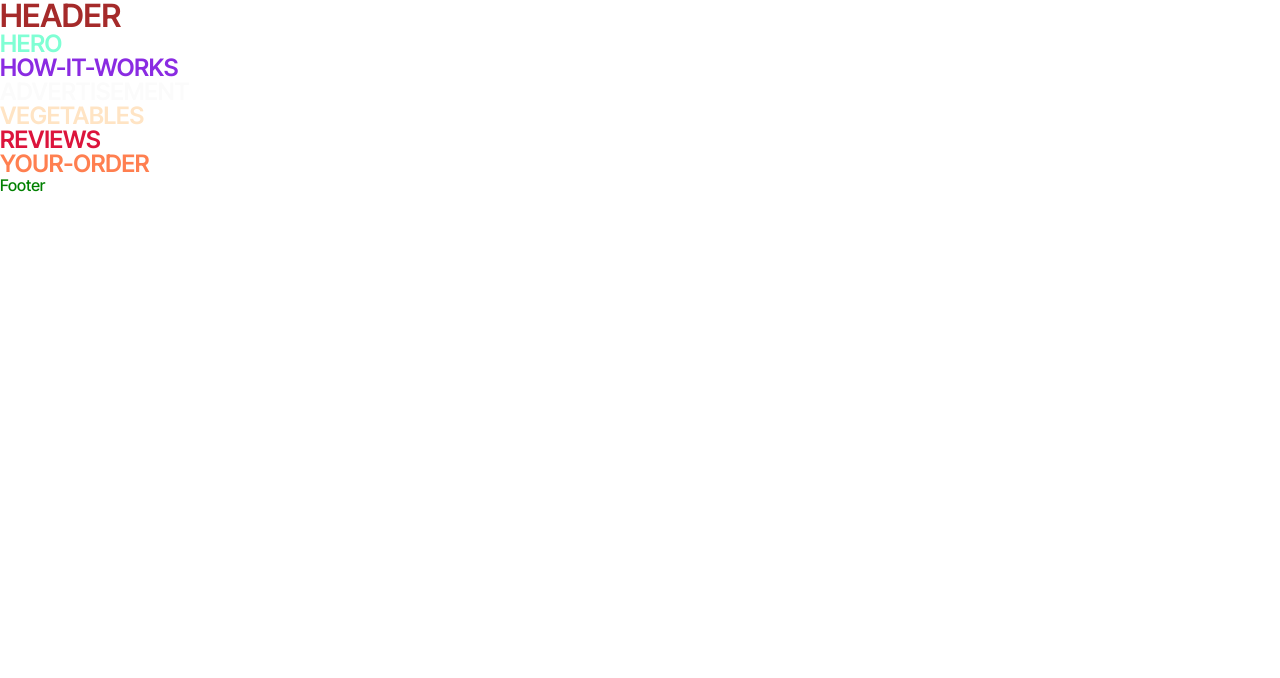
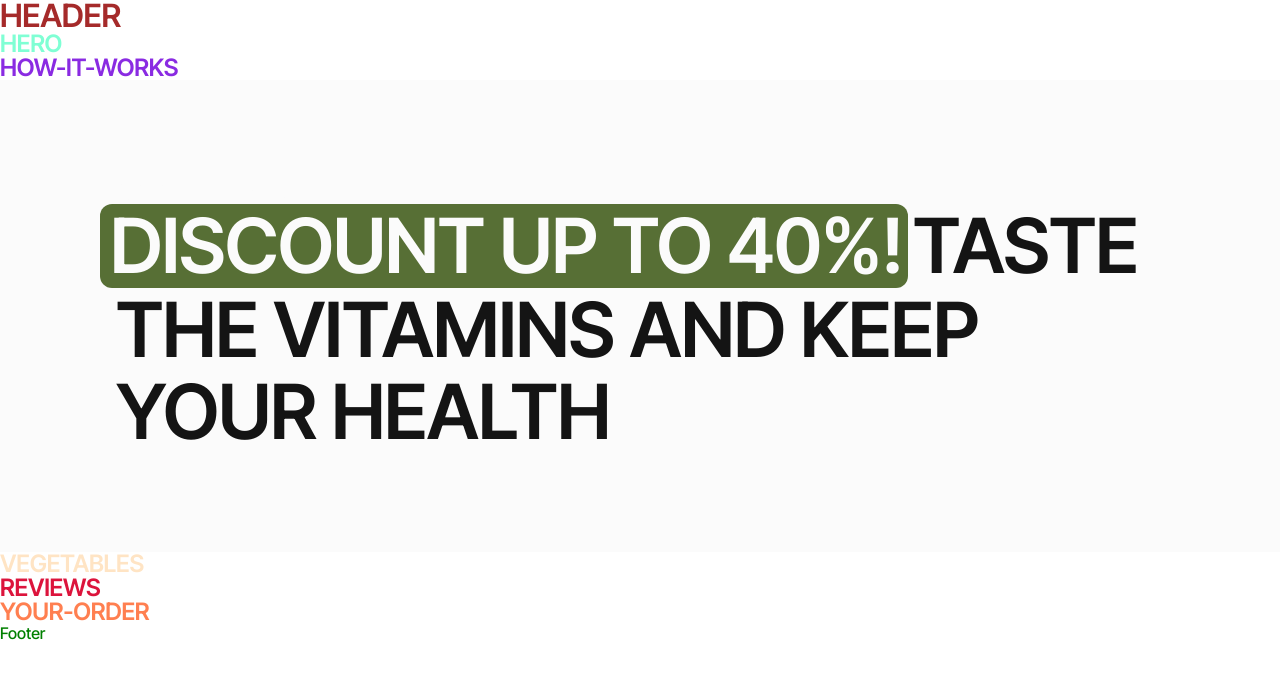
Before and after one commit to TetianaUstymenko-fsd/team-project, a plain HTML site: page src/index.html in a window 1280 px wide. Drawn offline with nearby package versions, Linux system fonts and the light colour scheme; files that its build step writes are made by us from their sources.

Commit message:
add html css

```diff
--- a/src/css/advertisement.css
+++ b/src/css/advertisement.css
@@ -0,0 +1,108 @@
+.container {
+    min-width: 320px;
+    max-width: 375px;
+    margin: 0 auto;
+    /* padding: 0 16px; */
+}
+
+
+.advertisement {
+    padding: 80px 20px;
+    background-color: #fbfbfb;
+    ;
+
+}
+
+
+
+.discont {
+    width: 335px;
+    height: 102px;
+    background-color: #576f35;
+    border-radius: 12px;
+    font-family: "Inter Tight", sans-serif;
+    font-weight: 600;
+    font-size: 48px;
+    line-height: 108%;
+    letter-spacing: -0.01em;
+    text-transform: uppercase;
+    color: #fbfbfb;
+    display: block;
+}
+
+.discont-text {
+    font-family: "Inter Tight", sans-serif;
+    font-weight: 600;
+    font-size: 48px;
+    line-height: 108%;
+    letter-spacing: -0.01em;
+    text-transform: uppercase;
+    color: #141414;
+}
+
+/* Styles for Tablet devices */
+@media only screen and (min-width: 768px) {
+    .container {
+        max-width: 768px;
+    }
+
+    .advertisement {
+        padding: 100px 32px;
+    }
+
+    .discont {
+        width: 675px;
+        height: 86px;
+        font-size: 64px;
+        padding-top: 20px;
+    }
+
+    .discont-text {
+        font-size: 64px;
+    }
+}
+
+/* Styles for Desktop devices */
+@media only screen and (min-width: 1280px) {
+    .container {
+        max-width: 1280px;
+    }
+
+    .advertisement {
+        padding: 100px;
+        padding-bottom: 100px;
+        padding-left: 116px;
+        padding-right: 110px;
+
+
+
+
+
+    }
+
+    .discont {
+        min-width: 808px;
+        height: 84px;
+        font-size: 76px;
+        padding-top: 0;
+        display: inline-block;
+        margin-left: -16px;
+        text-align: right;
+        padding-right: 5px;
+        margin-right: 5px;
+
+
+
+    }
+
+
+
+
+    .discont-text {
+        font-size: 76px;
+
+
+
+
+    }
+}
--- a/src/partials/advertisement.html
+++ b/src/partials/advertisement.html
@@ -1,3 +1,7 @@
-<section class="advertisement">
+<section class="advertisement container">
   <h2>Advertisement</h2>
+  <p class="discont-text">
+    <span class="discont">Discount up to 40%!</span>Taste the vitamins and keep your health
+  </p>
+
 </section>
```
